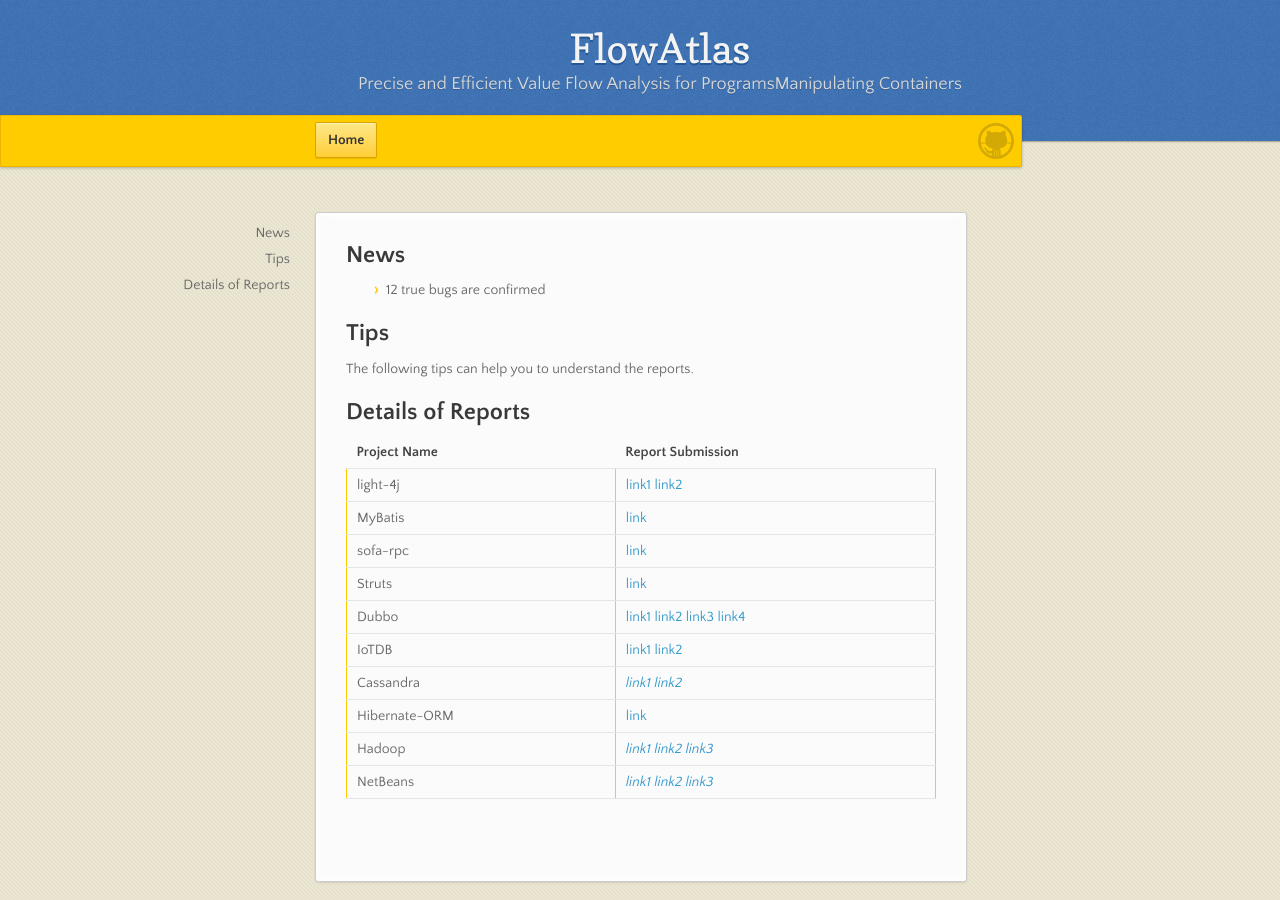
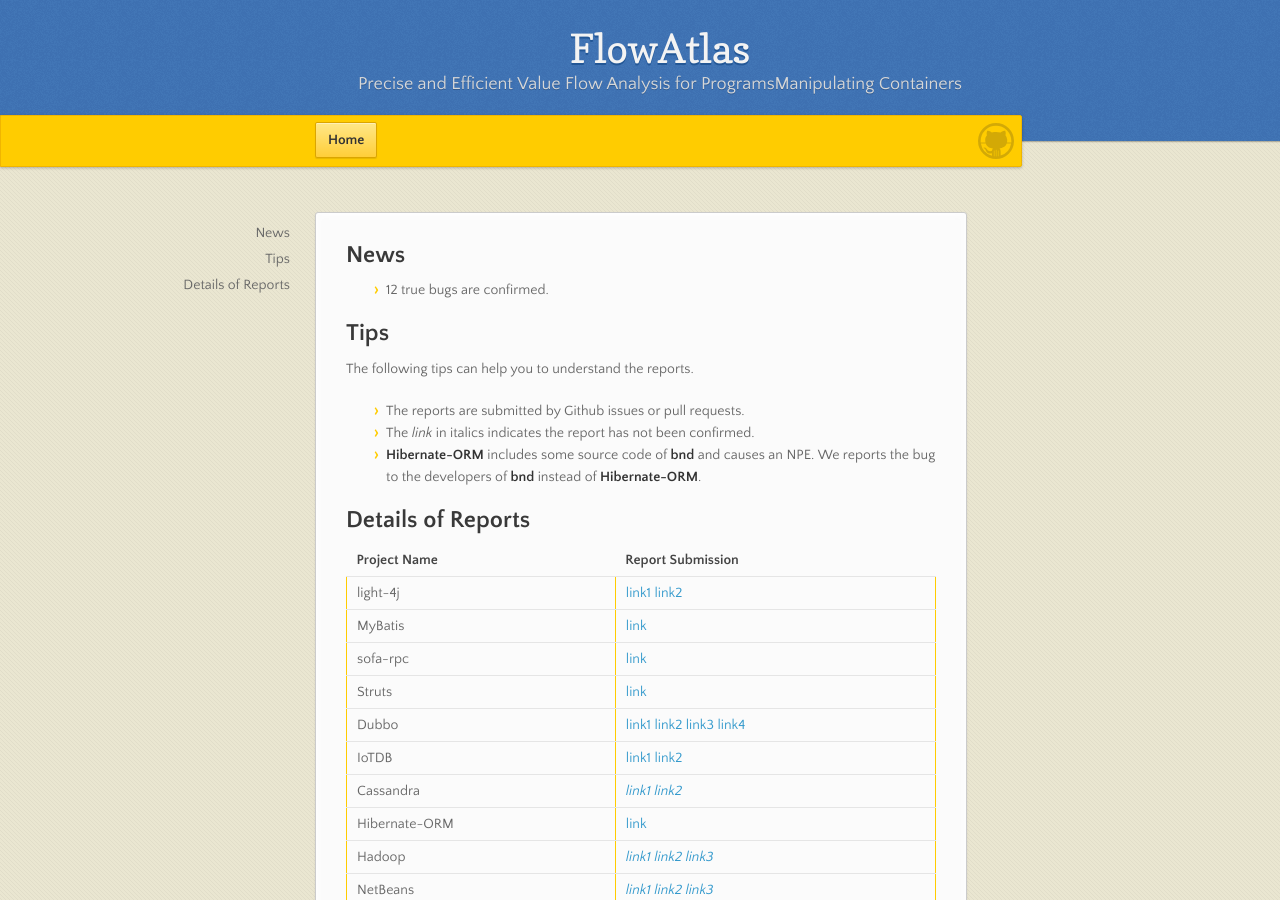
Before and after one commit to containerAnalyzer/containerAnalyzer.GitHub.io, a Jekyll site: the page built from index.md, in a window 1280 px wide and 900 px high. Built offline with Jekyll 4.4.1, drawn with Linux system fonts in a browser that asks for light colours.

Commit message:
Update tips

```diff
--- a/index.md
+++ b/index.md
@@ -7,10 +7,13 @@ title: FlowAtlas
 ---
 
 ## News
-- 12 true bugs are confirmed
+- 12 true bugs are confirmed.
 
 ## Tips
 The following tips can help you to understand the reports.
+- The reports are submitted by Github issues or pull requests.
+- The *link* in italics indicates the report has not been confirmed.
+- **Hibernate-ORM** includes some source code of **bnd** and causes an NPE. We reports the bug to the developers of **bnd** instead of **Hibernate-ORM**.
 
 ## Details of Reports
 
```
